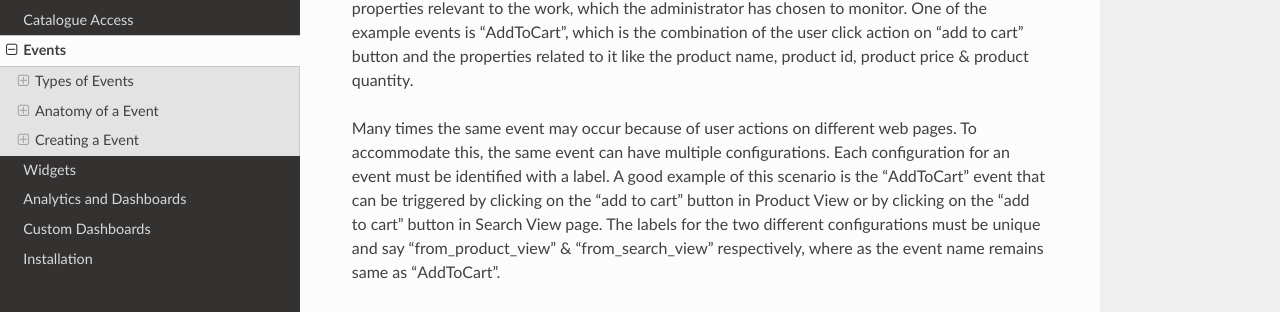
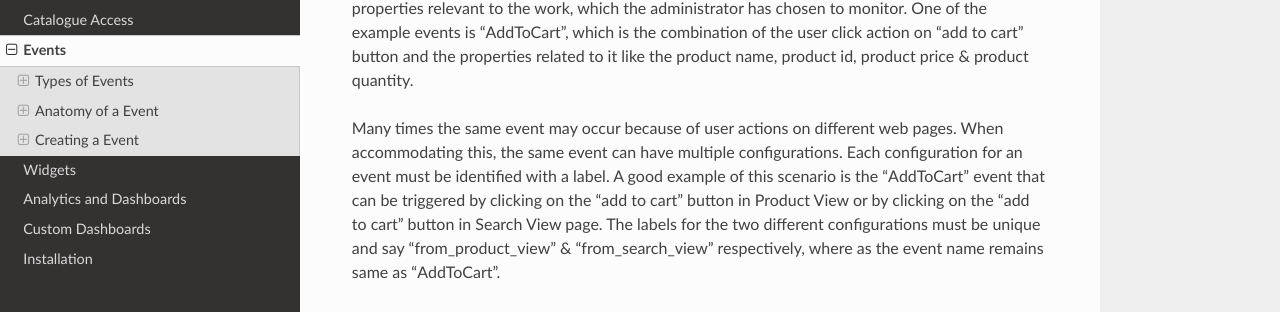
Before and after one commit to Jyotie/ecomdocs, a Sphinx documentation site: the page built from source/events.rst, in a window 1280 px wide and 900 px high. Shown: the part 187-499 px from the top of the window. Built offline with Sphinx 7.4.7 and the Read the Docs theme 2.0.0, drawn with Linux system fonts in a browser that asks for light colours; pages that are not in the unit, such as notebooks, are missing from menus.

Commit message:
Update events.rst

```diff
--- a/source/events.rst
+++ b/source/events.rst
@@ -3,7 +3,7 @@ Events
 
 In eComtics terminology, an event represents an action on the web app along with some of the properties relevant to the work, which the administrator has chosen to monitor. One of the example events is “AddToCart”, which is the combination of the user click action on “add to cart” button and the properties related to it like the product name, product id, product price & product quantity.
 
-Many times the same event may occur because of user actions on different web pages. To accommodate this, the same event can have multiple configurations. Each configuration for an event must be identified with a label. A good example of this scenario is the “AddToCart” event that can be triggered by clicking on the “add to cart” button in Product View or by clicking on the “add to cart” button in Search View page. The labels for the two different configurations must be unique and say “from_product_view” & “from_search_view” respectively, where as the event name remains same as “AddToCart”.
+Many times the same event may occur because of user actions on different web pages. When accommodating this, the same event can have multiple configurations. Each configuration for an event must be identified with a label. A good example of this scenario is the “AddToCart” event that can be triggered by clicking on the “add to cart” button in Product View or by clicking on the “add to cart” button in Search View page. The labels for the two different configurations must be unique and say “from_product_view” & “from_search_view” respectively, where as the event name remains same as “AddToCart”.
 
 Events are classified into two types as mentioned below, which are explained in detail in the next sections.
 
```
